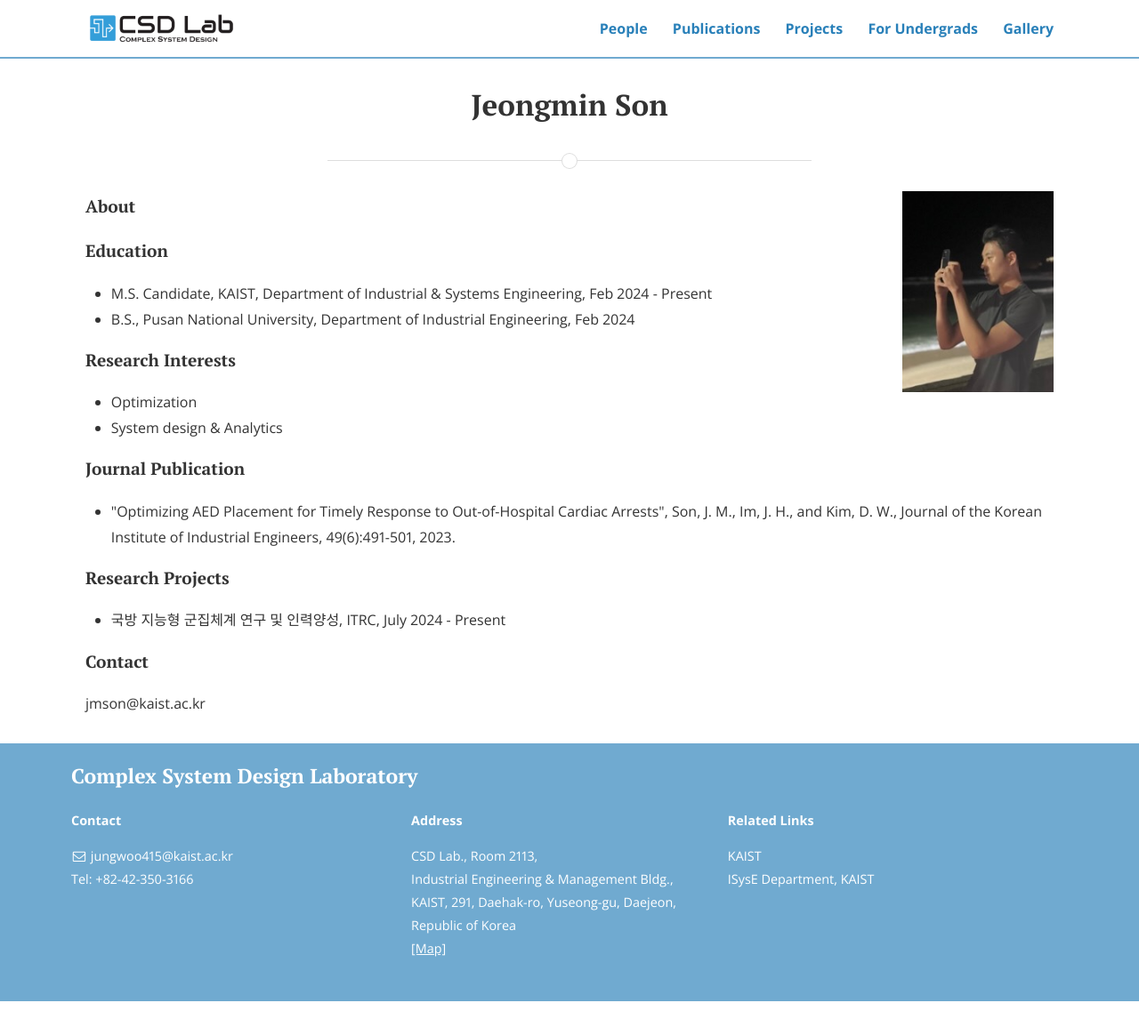
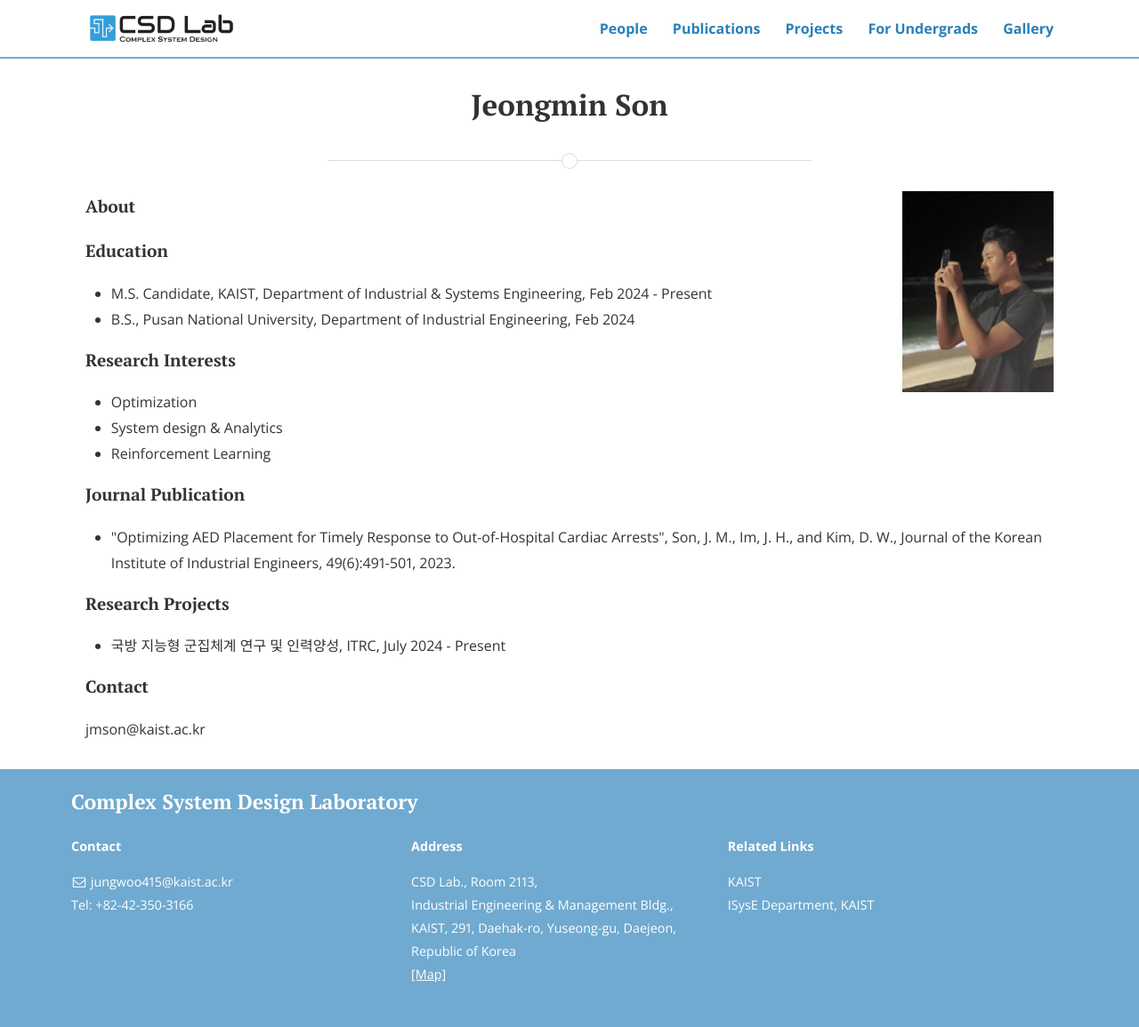
Before and after one commit to CSDlab-KAIST/csdlab-kaist.github.io, a Jekyll site: the page built from people/jeongmin.html, in a window 1280 px wide. Shown: the whole page at 89% size. Built offline with Jekyll 4.4.1, drawn with Linux system fonts in a browser that asks for light colours; nearby versions of some CDN libraries; before the commit the page ends 1126 px from its top, so only the background shows below that.

Commit message:
Update jeongmin.html

```diff
--- a/people/jeongmin.html
+++ b/people/jeongmin.html
@@ -24,6 +24,7 @@ title: Jeongmin Son
 <ul>
   <li>Optimization</li>
   <li>System design & Analytics</li>
+  <li>Reinforcement Learning</li>
 </ul>
 
 <h4>Journal Publication</h4>
```
